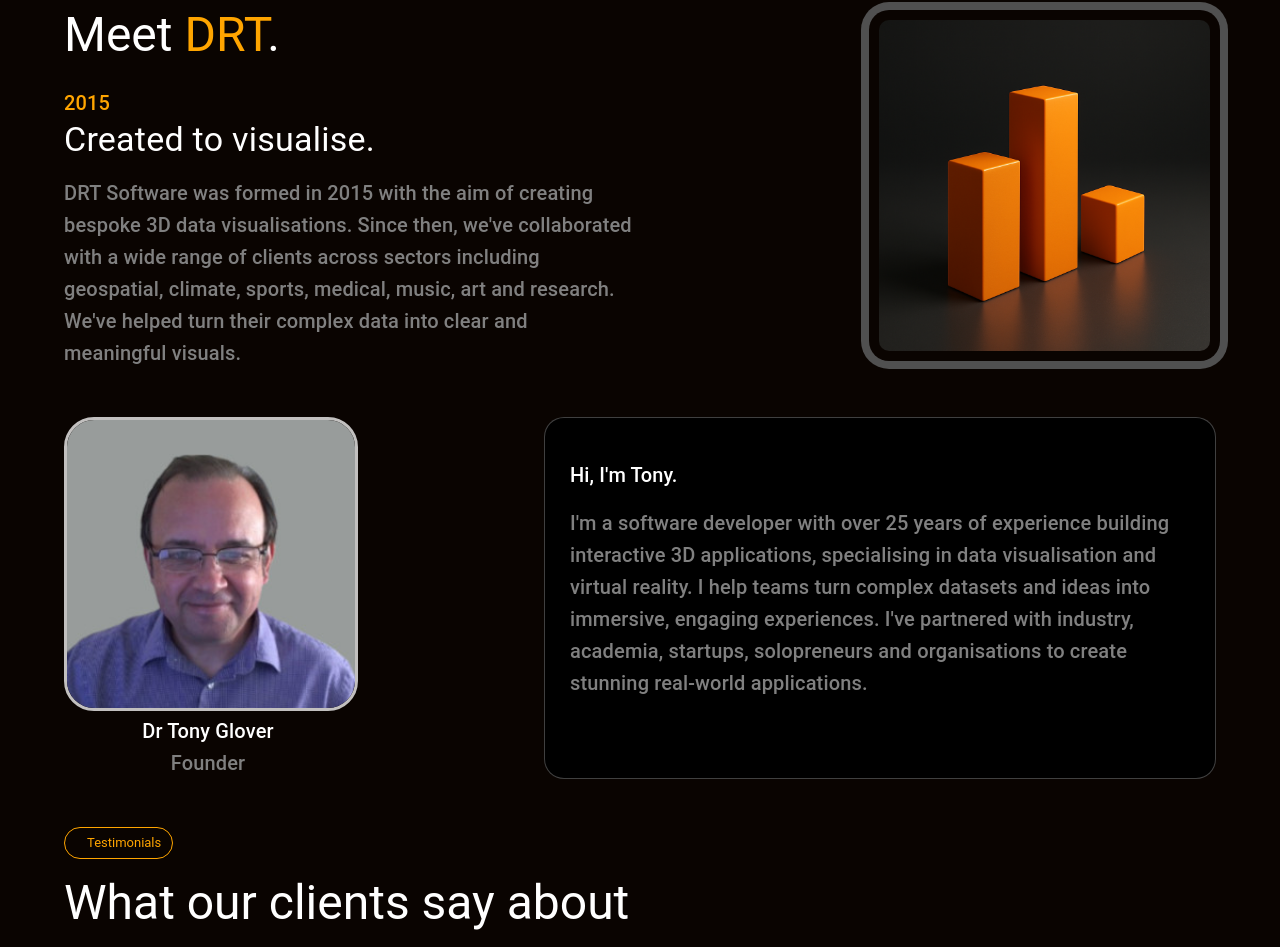
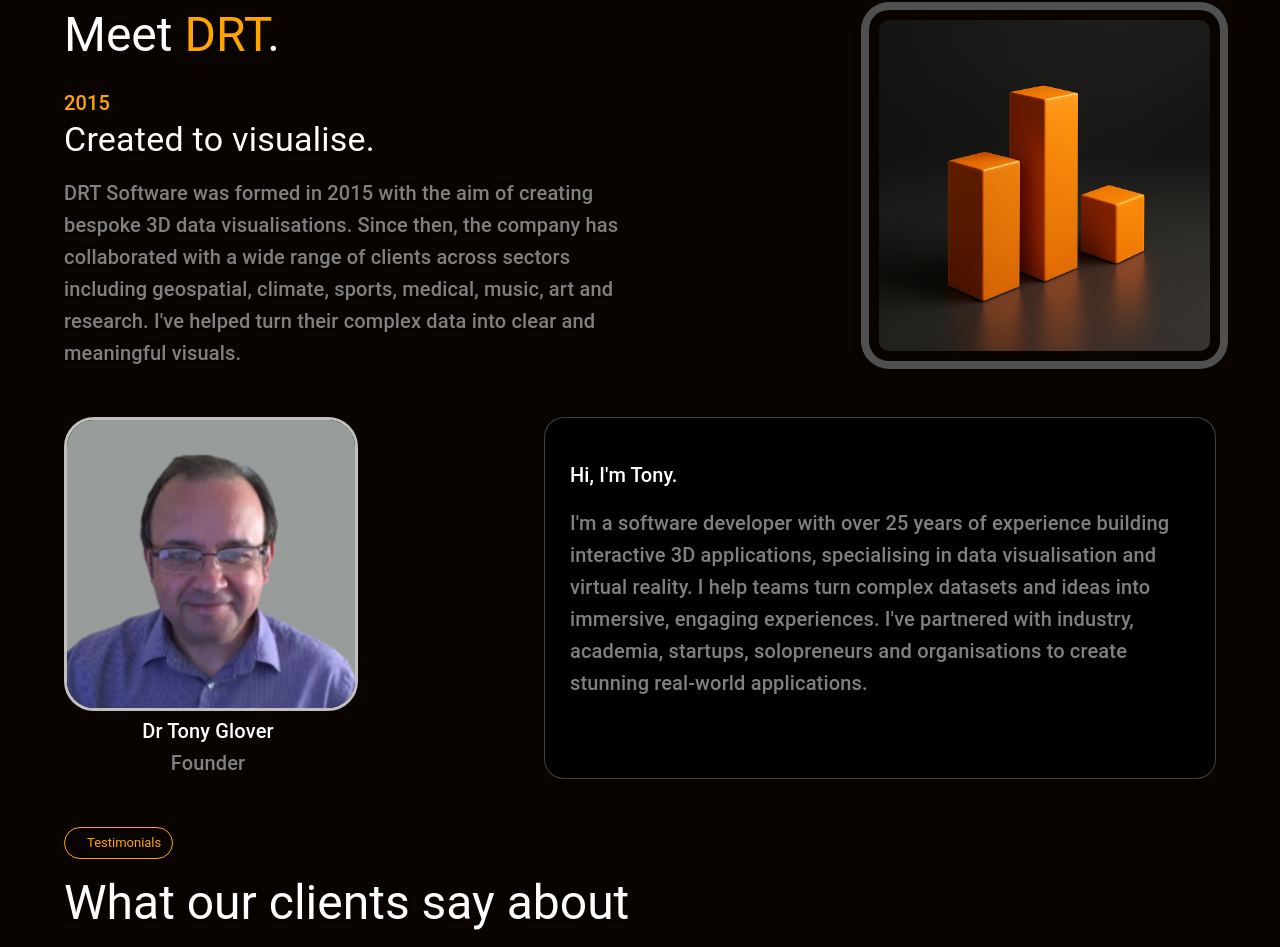
Before and after one commit to DoctorTone/drt-viz-ltd, a React (Vite) app: page / in a window 1280 px wide. Shown: the part 4274-5221 px from the top of the page. Built offline with nearby package versions, Linux system fonts and the light colour scheme; some icons are missing.

Commit message:
Updated about text

```diff
--- a/src/components/About.tsx
+++ b/src/components/About.tsx
@@ -30,9 +30,9 @@ const About = () => {
           </Typography>
           <Typography variant="h6" color="grey">
             DRT Software was formed in 2015 with the aim of creating bespoke 3D
-            data visualisations. Since then, we've collaborated with a wide
-            range of clients across sectors including geospatial, climate,
-            sports, medical, music, art and research. We've helped turn their
+            data visualisations. Since then, the company has collaborated with a
+            wide range of clients across sectors including geospatial, climate,
+            sports, medical, music, art and research. I've helped turn their
             complex data into clear and meaningful visuals.
           </Typography>
         </Grid>
```
